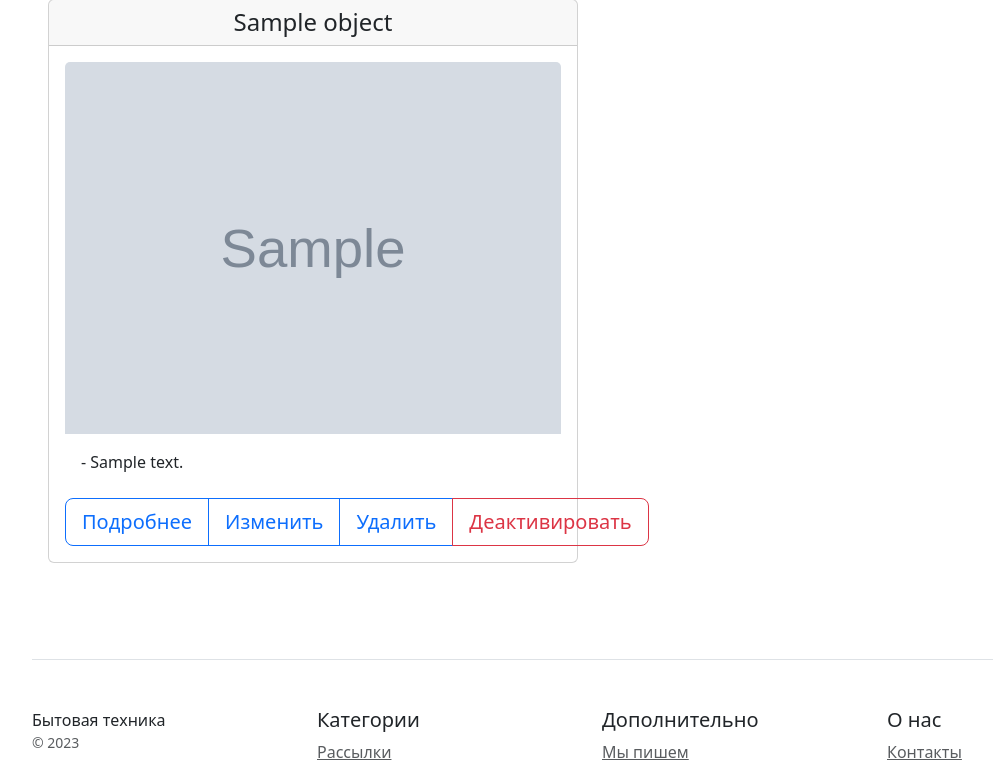
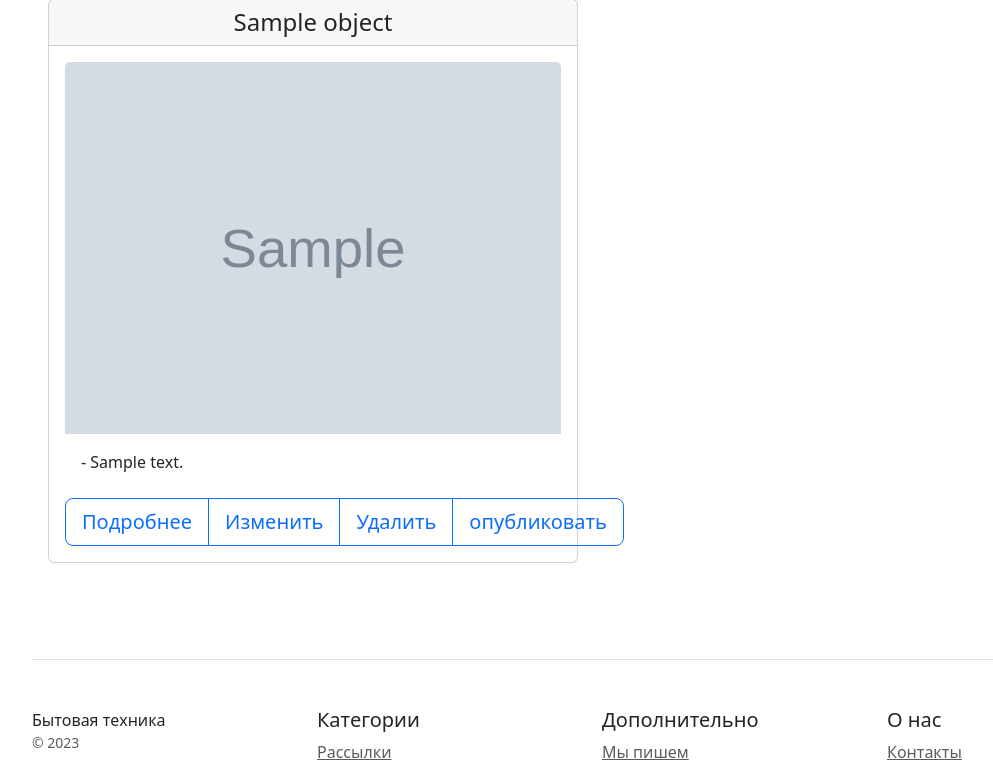
Before and after one commit to evgenyifedorov/homework_2Django, a Django app: template bloging/templates/bloging/blog_list.html in a window 1280 px wide. Shown: the part 467-1231 px from the top of the page, without its empty margins (50-1043 px from the left). Run offline with Django 5.2, Linux system fonts and the light colour scheme; the template is opened without the code that fills it: most values are stand-ins (such as "Sample title", 1, 10 or a date in 2020); grey boxes marked "Sample" are stand-in pictures; data that the repository does not hold is empty; some libraries are stand-ins or nearby versions.

Commit message:
add homework_21ю1

```diff
--- a/bloging/models.py
+++ b/bloging/models.py
@@ -9,11 +9,11 @@ class Blog(models.Model):
     body = models.TextField(verbose_name='содержимое')
     image = models.ImageField(upload_to='blog', verbose_name='изображение', **NULLABLE)
     create_at = models.DateTimeField(auto_now_add=True, verbose_name='дата создания')
-    is_published = models.BooleanField(default=True, verbose_name='признак публикации')
+    is_published = models.BooleanField(default=True, verbose_name='признаки публикации')
     view_count = models.IntegerField(default=0, verbose_name='количество просмотров')
 
     def __str__(self):
-        return self.title
+        return f'{self.title}, {self.is_published}'
 
     class Meta:
         verbose_name = 'блог'
--- a/bloging/templates/bloging/blog_list.html
+++ b/bloging/templates/bloging/blog_list.html
@@ -25,12 +25,12 @@
                                class="btn btn-lg btn-block btn-outline-primary">Изменить</a>
                             <a href="{% url 'bloging:delete' object.pk %}" type="button"
                                class="btn btn-lg btn-block btn-outline-primary">Удалить</a>
-                             {% if object.is_published %}
+                            {% if object.is_published %}
                             <a href="{% url 'bloging:toogle_activity' object.pk %}" type="button"
-                               class="btn btn-lg btn-block btn-outline-primary">Активировать</a>
+                               class="btn btn-lg btn-block btn-outline-danger">снять с публикации</a>
                             {% else %}
                             <a href="{% url 'bloging:toogle_activity' object.pk %}" type="button"
-                               class="btn btn-lg btn-block btn-outline-danger">Деактивировать</a>
+                               class="btn btn-lg btn-block btn-outline-primary"">опубликовать</a>
                             {% endif %}
                         </div>
                     </div>
```
Also changed, not shown: bloging/views.py (+4 -4 lines), bloging/migrations/0002_alter_blog_is_published.py (added).
